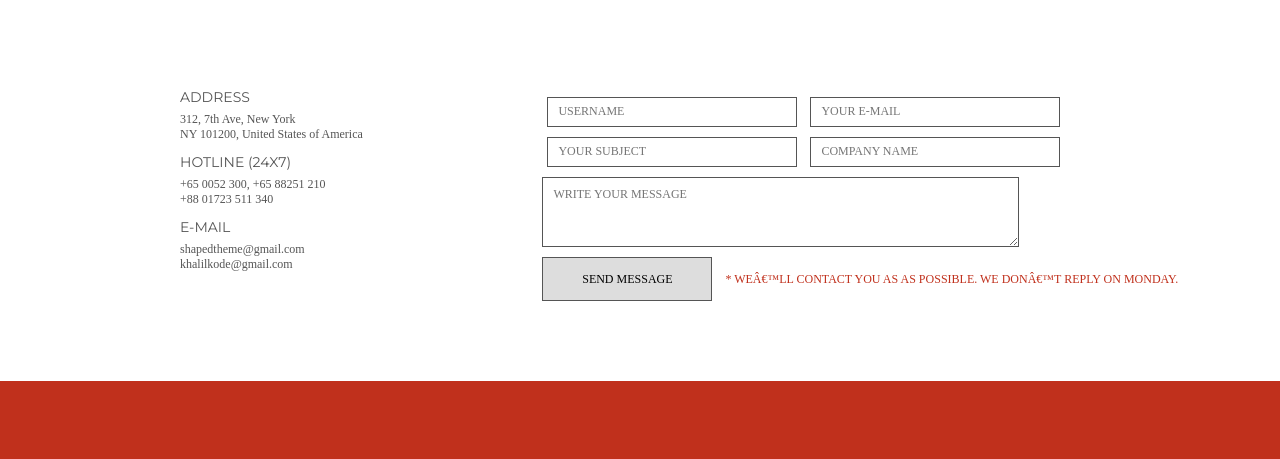
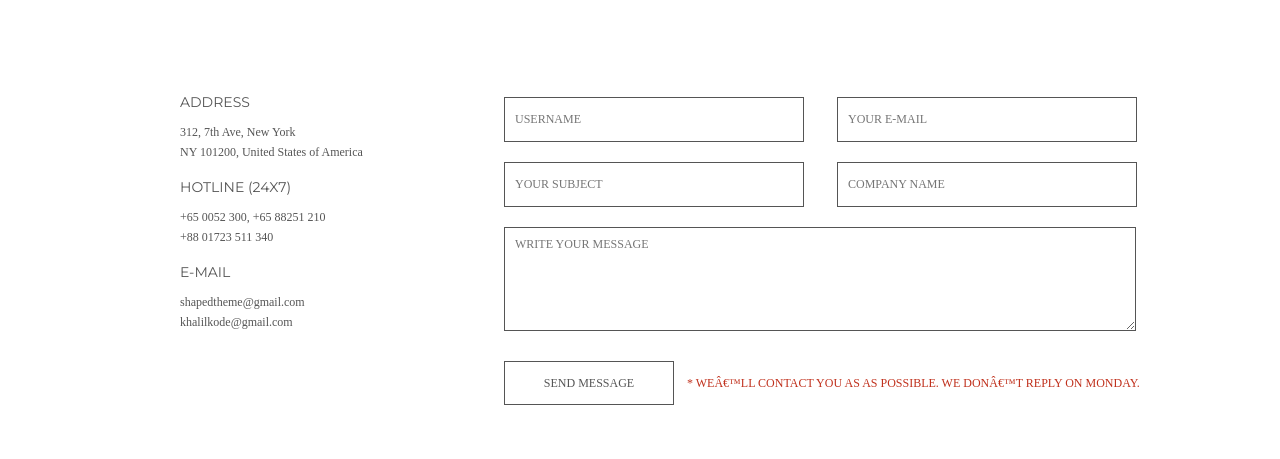
Before and after one commit to masha-kozhukh/landing-page, a plain HTML site: page startup/index.html in a window 1280 px wide. Shown: the part 5019-5478 px from the top of the page. Drawn offline with Linux system fonts and the light colour scheme.

Commit message:
add form

```diff
--- a/startup/css/style.css
+++ b/startup/css/style.css
@@ -582,7 +582,7 @@ padding: 0px 10px;
 
     font-size: 14px;
     font-weight: 400;
-    line-height: 20px;
+    line-height: 30px;
     text-transform: uppercase;
     padding-bottom:5px;
     padding-top:10px;
@@ -595,14 +595,16 @@ padding: 0px 10px;
     font-family: "Roboto Slab";
     font-size: 12px;
     font-weight: 400;
-    line-height: 15px;
+    line-height: 20px;
+
+
 }
 
 
 
 
 .wrapper__form{
-    margin-left: 8%;
+    margin-left: 5%;
 
 
 }
@@ -619,10 +621,11 @@ text-transform: uppercase;
 
 input[type]{
     border: 1px solid #555555;
-    width:250px;
-    height: 30px;
+    width:300px;
+    height: 45px;
     padding:10px 18px 10px 10px;
-    margin:0px  5px 10px 5px;
+    margin-bottom: 20px;
+    margin-right:30px;
 
 
   }
@@ -644,12 +647,12 @@ text-transform: uppercase;
 
 textarea{
     border: 1px solid #555555;
-    width:515 px;
-    height: 70px;
-    padding:10px 10px 10px 10px;
+   width:632px;
+    height: 104px;
+    padding:10px 18px 10px 10px;
     font-size:12px ;
     text-transform:uppercase;
-    width:75%;
+
 
 
 
@@ -664,6 +667,7 @@ span{
 }
 
 .button{
+    margin-top: 20px;
     border:1px solid #555555;
     width:170px;
     height:44px;
@@ -673,8 +677,9 @@ span{
     line-height: 40px;
     text-transform: uppercase;
     text-align:center;
-    background-color: #dddddd;
+    background-color: #ffffff;
    transition: .5s;
+   color:#555555;
 
 }
 .button:hover{
```
